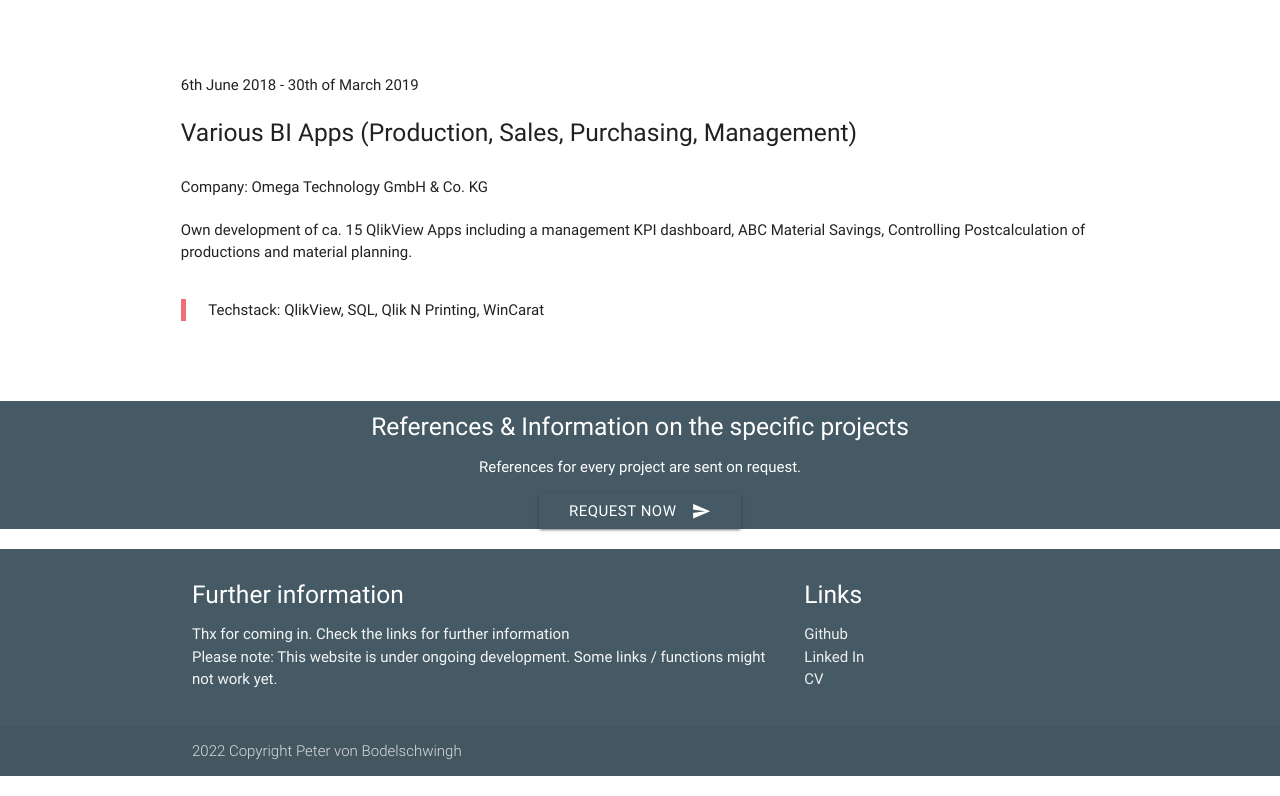
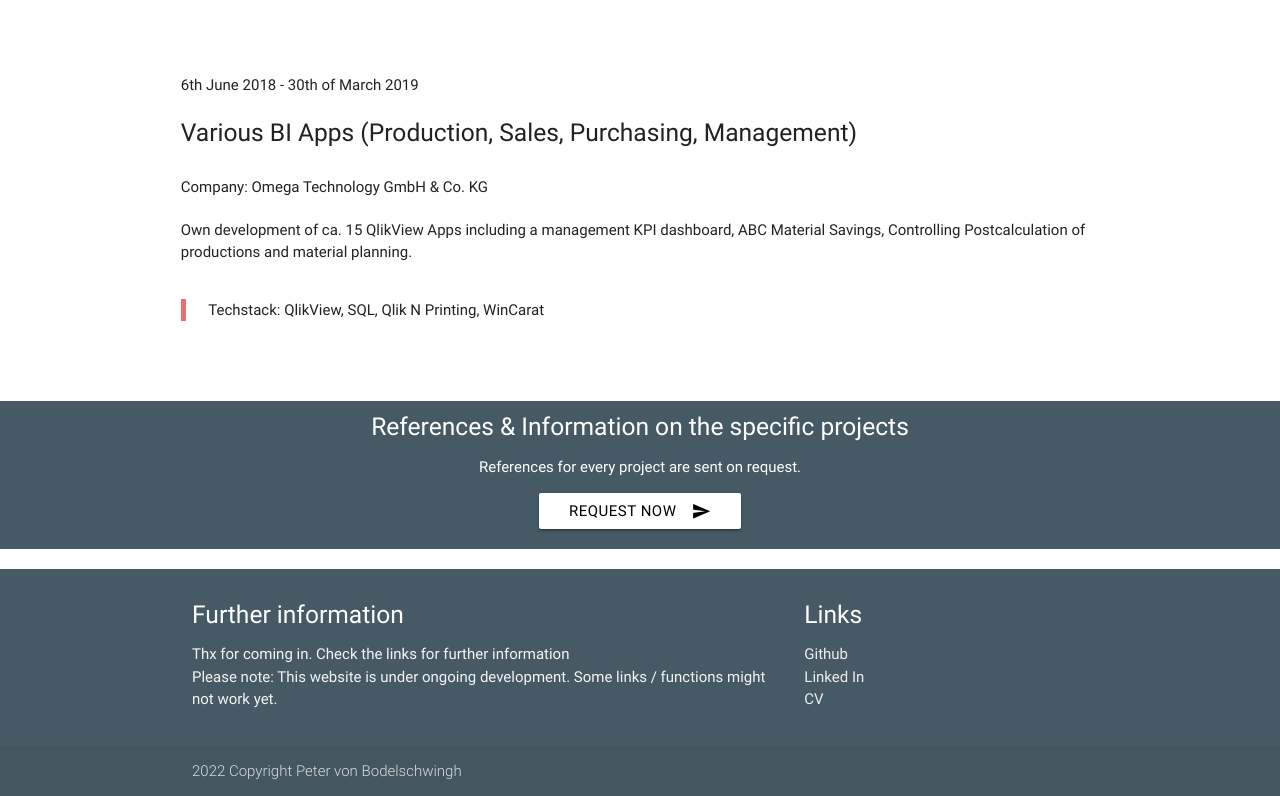
Before and after one commit to petervonb/petervonb.github.io, a website with bundled scripts: page projects.html in a window 1280 px wide. Shown: the part 1368-2164 px from the top of the page. Built offline with nearby package versions, Linux system fonts and the light colour scheme.

Commit message:
Update projects.html

```diff
--- a/projects.html
+++ b/projects.html
@@ -150,10 +150,11 @@
         <div class="col s12 m12 l12 center-align">
             <h5>References & Information on the specific projects</h5>
             <p>References for every project are sent on request.</p>
-            <button id="btn3" class="btn waves-effect blue-grey darken-2" type="button" name="action"
+            <button id="btn3" class="btn waves-effect white black-text" type="button" name="action"
                     onclick="window.location.href='mailto:someone@yoursite.com';">REQUEST NOW
                 <i class="material-icons right">send</i>
             </button>
+            <div class="row"></div>
         </div>
     </div>
 </main>
```
